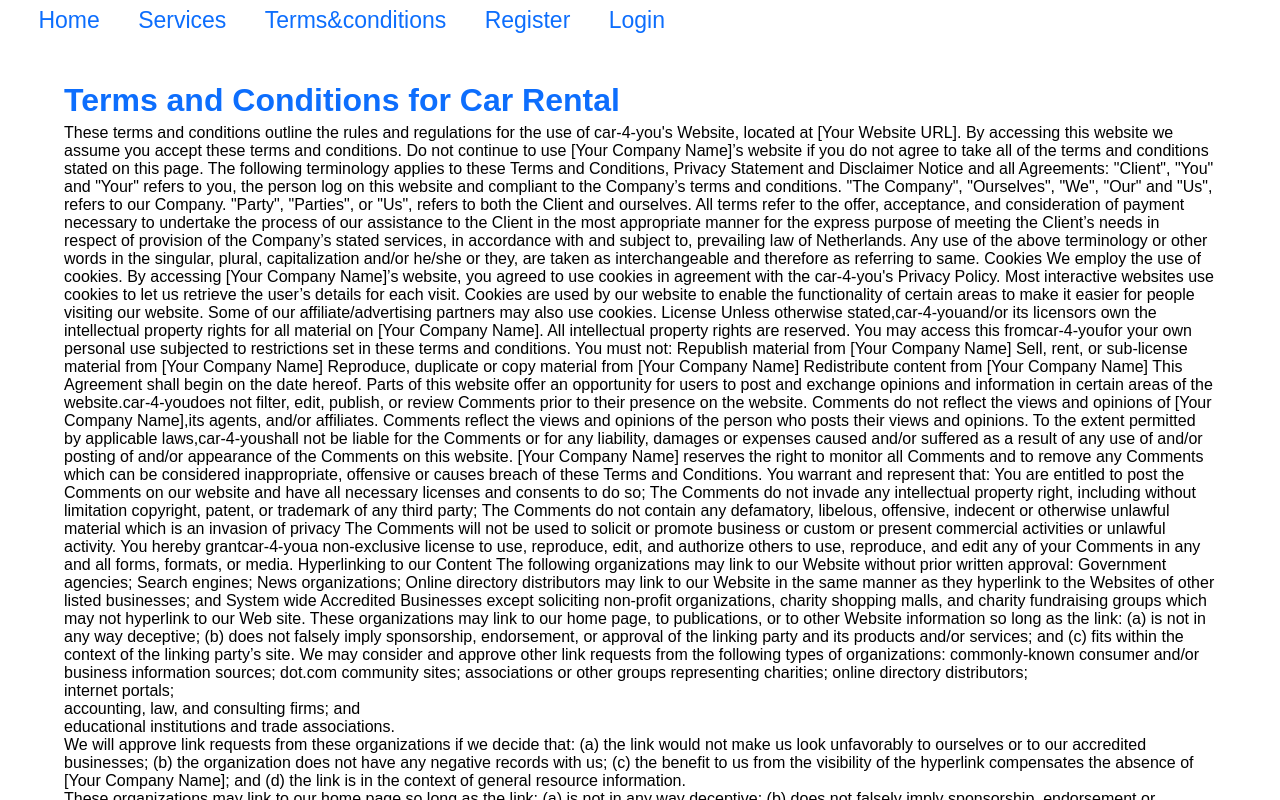
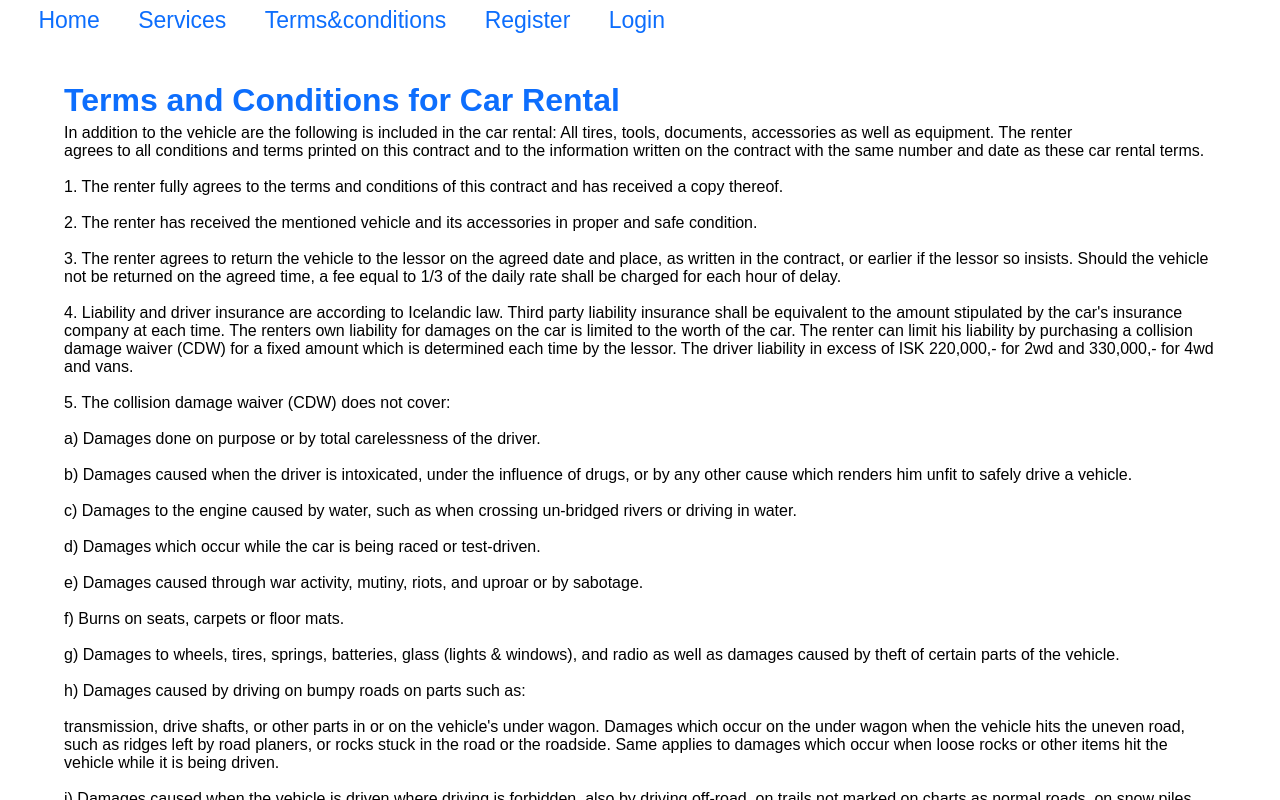
Before and after one commit to mansarawa/car4you, a Next.js app in the folder client/: page /terms in a window 1280 px wide. Shown: the top 800 px of the page. Built offline with nearby package versions, Linux system fonts and the light colour scheme.

Commit message:
loader done

```diff
--- a/client/src/app/page.jsx
+++ b/client/src/app/page.jsx
@@ -15,6 +15,7 @@ import Ertiga from '../../assets/ertiga.png'
 import Etios from '../../assets/etios.png'
 import Carens from '../../assets/carens.png'
 import Alto from '../../assets/alto.png'
+import Loader from './loading.js'
 export default function Home() {
   const router=useRouter()
 
@@ -32,6 +33,7 @@ export default function Home() {
 
 
   return (
+    <>
     <body style={{ margin: '0px' }}>
       <div className={Page.container}>
       <nav className={Page.hnav}>
@@ -196,6 +198,9 @@ export default function Home() {
           </div>
         </footer>
       </div>
+
     </body>
+     <Loader/>
+    </>
   )
 }
--- a/client/src/app/service/page.jsx
+++ b/client/src/app/service/page.jsx
@@ -45,7 +45,7 @@ export default function page() {
           <Image src={Carservice} className={Service.imgser} />
           <div className={Service.txtbox}>
             <h1>Car Service</h1>
-            <h2>Lorem ipsum dolor sit amet, consectetur adipisicing elit. Explicabo, sapiente necessitatibus? Quos nesciunt ea obcaecati praesentium similique deleniti at veritatis.</h2>
+            <h3>We provide a wide range of excellent car services, including Periodic Services, Denting & Painting, Battery Replacement, Car Spa & Cleaning, AC Service & Repair, Tyre Replacement & Wheelcare, Car Insurance Claims, Car Detailing, Custom Services, Windshields & Glass Replacement, Lights & Fitment, Car Accessories, and more.</h3>
 
           </div>
 
@@ -54,7 +54,7 @@ export default function page() {
           <Image src={Cardriver} style={{ borderRadius: '100%', width: '200px', height: '200px' }} />
           <div className={Service.txtbox}>
             <h1>Driver</h1>
-            <h2>Lorem ipsum dolor sit amet consectetur adipisicing elit. Ad ipsam rem suscipit dicta obcaecati illum accusamus sequi saepe labore, nulla ex consequuntur nesciunt, cumque ratione minima tempore delectus neque commodi.</h2>
+            <h2>All drivers working in Car-4-You Cabs from Rajasthan, well trained, can speak multiple languages and most importantly they all have a commercial driving license from Jaipur Authority.</h2>
 
           </div>
         </div>
--- a/client/src/app/service/service.module.css
+++ b/client/src/app/service/service.module.css
@@ -14,9 +14,9 @@
     height: 200px;
 }
 .heading{
-    margin-top: 0%;
+    margin-top: 2%;
     margin-bottom: 3%;
-    font-size: 50px;
+    font-size: 40px;
     text-align: center;
 }
 .carservice
--- a/client/src/app/terms/page.js
+++ b/client/src/app/terms/page.js
@@ -38,93 +38,90 @@ export default function page() {
     </nav>
     <div className={Terms.terms}>
    <h1 className={Terms.termheading}>Terms and Conditions for Car Rental</h1>
-          <p>
+       <p>
 
-These terms and conditions outline the rules and regulations for the use of car-4-you's Website, located at [Your Website URL].
+In addition to the vehicle are the following is included in the car rental: All tires, tools, documents, accessories as well as equipment.  The renter<br/>
+agrees to all conditions and terms printed on this contract and to the
+information written on the contract with the same number and date as these car rental terms.<br/><br/>
 
-By accessing this website we assume you accept these terms and conditions. Do not continue to use [Your Company Name]’s website if you do not agree to take all of the terms and conditions stated on this page.
+1. The renter fully agrees to the terms and conditions of this contract and has received a copy thereof.<br/><br/>
 
-The following terminology applies to these Terms and Conditions, Privacy Statement and Disclaimer Notice and all Agreements: "Client", "You" and "Your" refers to you, the person log on this website and compliant to the Company’s terms and conditions. "The Company", "Ourselves", "We", "Our" and "Us", refers to our Company. "Party", "Parties", or "Us", refers to both the Client and ourselves. All terms refer to the offer, acceptance, and consideration of payment necessary to undertake the process of our assistance to the Client in the most appropriate manner for the express purpose of meeting the Client’s needs in respect of provision of the Company’s stated services, in accordance with and subject to, prevailing law of Netherlands. Any use of the above terminology or other words in the singular, plural, capitalization and/or he/she or they, are taken as interchangeable and therefore as referring to same.
+2. The renter has received the mentioned vehicle and its accessories in proper and safe condition.<br/><br/>
 
-Cookies
+3. The renter agrees to return the vehicle to the lessor on the agreed date and place, as written in the contract, or earlier if the lessor so insists. Should the vehicle not be returned on the agreed time, a fee equal to 1/3 of the daily rate shall be charged for each hour of delay.<br/><br/>
 
-We employ the use of cookies. By accessing [Your Company Name]’s website, you agreed to use cookies in agreement with the car-4-you's Privacy Policy.
+4. Liability and driver insurance are according to Icelandic law. Third party liability insurance shall be equivalent to the amount stipulated by the car's insurance company at each time. The renters own liability for damages on the car is limited to the worth of the car. The renter can limit his liability by purchasing a collision damage waiver (CDW) for a fixed amount which is determined each time by the lessor.  The driver liability in excess of ISK 220,000,- for 2wd and 330,000,- for 4wd and vans.<br/><br/>
 
-Most interactive websites use cookies to let us retrieve the user’s details for each visit. Cookies are used by our website to enable the functionality of certain areas to make it easier for people visiting our website. Some of our affiliate/advertising partners may also use cookies.
-
-License
-
-Unless otherwise stated,car-4-youand/or its licensors own the intellectual property rights for all material on [Your Company Name]. All intellectual property rights are reserved. You may access this fromcar-4-youfor your own personal use subjected to restrictions set in these terms and conditions.
-
-You must not:
-
-Republish material from [Your Company Name]
-Sell, rent, or sub-license material from [Your Company Name]
-Reproduce, duplicate or copy material from [Your Company Name]
-Redistribute content from [Your Company Name]
-This Agreement shall begin on the date hereof.
-
-Parts of this website offer an opportunity for users to post and exchange opinions and information in certain areas of the website.car-4-youdoes not filter, edit, publish, or review Comments prior to their presence on the website. Comments do not reflect the views and opinions of [Your Company Name],its agents, and/or affiliates. Comments reflect the views and opinions of the person who posts their views and opinions. To the extent permitted by applicable laws,car-4-youshall not be liable for the Comments or for any liability, damages or expenses caused and/or suffered as a result of any use of and/or posting of and/or appearance of the Comments on this website.
-
-[Your Company Name] reserves the right to monitor all Comments and to remove any Comments which can be considered inappropriate, offensive or causes breach of these Terms and Conditions.
-
-You warrant and represent that:
-
-You are entitled to post the Comments on our website and have all necessary licenses and consents to do so;
-The Comments do not invade any intellectual property right, including without limitation copyright, patent, or trademark of any third party;
-The Comments do not contain any defamatory, libelous, offensive, indecent or otherwise unlawful material which is an invasion of privacy
-The Comments will not be used to solicit or promote business or custom or present commercial activities or unlawful activity.
-You hereby grantcar-4-youa non-exclusive license to use, reproduce, edit, and authorize others to use, reproduce, and edit any of your Comments in any and all forms, formats, or media.
-
-Hyperlinking to our Content
-
-The following organizations may link to our Website without prior written approval:
-
-Government agencies;
-Search engines;
-News organizations;
-Online directory distributors may link to our Website in the same manner as they hyperlink to the Websites of other listed businesses; and
-System wide Accredited Businesses except soliciting non-profit organizations, charity shopping malls, and charity fundraising groups which may not hyperlink to our Web site.
-These organizations may link to our home page, to publications, or to other Website information so long as the link: (a) is not in any way deceptive; (b) does not falsely imply sponsorship, endorsement, or approval of the linking party and its products and/or services; and (c) fits within the context of the linking party’s site.
-
-We may consider and approve other link requests from the following types of organizations:
-
-commonly-known consumer and/or business information sources;
-dot.com community sites;
-associations or other groups representing charities;
-online directory distributors;<br/>
-internet portals;<br/>
-accounting, law, and consulting firms; and<br/>
-educational institutions and trade associations.<br/>
-We will approve link requests from these organizations if we decide that: (a) the link would not make us look unfavorably to ourselves or to our accredited businesses; (b) the organization does not have any negative records with us; (c) the benefit to us from the visibility of the hyperlink compensates the absence of [Your Company Name]; and (d) the link is in the context of general resource information.<br/>
-
-These organizations may link to our home page so long as the link: (a) is not in any way deceptive; (b) does not falsely imply sponsorship, endorsement or approval of the linking party and its products or services; and (c) fits within the context of the linking party’s site.<br/>
-
-If you are one of the organizations listed in paragraph 2 above and are interested in linking to our website, you must inform us by sending an e-mail to [Your Company Name]. Please include your name, your organization name, contact information as well as the URL of your site, a list of any URLs from which you intend to link to our Website, and a list of the URLs on our site to which you would like to link. Wait 2-3 weeks for a response.<br/>
-
-Approved organizations may hyperlink to our Website as follows: <br/>
-
-By use of our corporate name; or <br/>
-By use of the uniform resource locator being linked to; or <br/>
-By use of any other description of our Website being linked to that makes sense within the context and format of content on the linking party’s site. <br/>
-No use of car-4-you's logo or other artwork will be allowed for linking absent a trademark license agreement. <br/>
+5. The collision damage waiver (CDW) does not cover:<br/><br/>
+a) Damages done on purpose or by total carelessness of the driver.<br/><br/>
+b) Damages caused when the driver is intoxicated, under the influence of drugs, or by any other cause which renders him unfit to safely drive a vehicle.<br/><br/>
+c) Damages to the engine caused by water, such as when crossing un-bridged rivers or driving in water.<br/><br/>
+d) Damages which occur while the car is being raced or test-driven.<br/><br/>
+e) Damages caused through war activity, mutiny, riots, and uproar or by sabotage.<br/><br/>
+f) Burns on seats, carpets or floor mats.<br/><br/>
+g) Damages to wheels, tires, springs, batteries, glass (lights & windows), and radio as well as damages caused by theft of certain parts of the vehicle.<br/><br/>
+h) Damages caused by driving on bumpy roads on parts such as:<br/><br/>
+transmission, drive shafts, or other parts in or on the vehicle's under wagon. Damages which occur on the under wagon when the vehicle hits the uneven road, such as ridges left by road planers, or rocks stuck in the road or the roadside. Same applies to damages which occur when loose rocks or other items hit the vehicle while it is being driven.<br/><br/>
+i) Damages caused when the vehicle is driven where driving is forbidden, also by driving off-road, on trails not marked on charts as normal roads, on snow piles, on ice, over un-bridged rivers or streams, on beaches, in dirt or on any other kind of off-roads.<br/><br/>
+j) Damages when sand, gravel, ash, lava or other earth materials are blown on the vehicle.<br/><br/>
+k) Should the vehicle be moved by sea, damages caused to it by the ocean water will not be paid<br/><br/>.
+l) Damages caused by the wind blowing up the door while opening it.<br/><br/>
+m) Other cases are referred to the general conditions of the comprehensive vehicle insurance.<br/><br/>
 
 
 
-Without prior approval and written permission, you may not create frames around our Webpages that alter in any way the visual presentation or appearance of our Website. <br/>
+6. SUPER CDW: CDW covers damages to the rental vehicle; it waives liability in case of any damages to the vehicle in excess of ISK 220.000 for 2wd and ISK 330.000 for 4wd and vans. But when you take Super CDW you change that to ISK 100.000 for 2wd and 160.000 ISK for 4wd and vans. Super CDW is available for ISK 1.300,- per day. But no insurance covers damages to the underside of the car.<br/><br/>
 
-Content Liability <br/>
+7. The car must be operated and driven with great care. The renter shall be liable for all damage to the car and injury sustained by passengers caused by collision or accident, which is not paid by the insurance company of the vehicle.<br/><br/>
 
-We shall not be held responsible for any content that appears on your Website. You agree to protect and defend us against all claims that are rising on your Website. No link(s) should appear on any Website that may be interpreted as libelous, obscene, or criminal, or which infringes, otherwise violates, or advocates the infringement or other violation of, any third-party rights.<br/>
+8. In case of a collision or accident, the renter must report it instantly to law enforcement authorities and to the lessor, and must not leave the scene of the accident or collision until such action has been taken and after the police has arrived on the scene.<br/><br/>
 
-Your Privacy <br/>
+9. Renter shall return the vehicle to the office of the lessor which has been agreed upon at the beginning of the rental period, along with all tires, tools, accessories and equipment in same condition as it was when received, though ordinary wear and tear is accepted. Lessor may repossess the vehicle without notice at any time if it is illegally parked, used in violation of law, against the terms of this agreement or is apparently abandoned.<br/><br/>
 
-Please read Privacy Policy
+10. Under no circumstances is it permitted to use the vehicle, operate or drive:<br/><br/>
+a) In violation of Icelandic law, or the conditions and terms of this contract.<br/><br/>
+b) For the transportation of passengers or property against payment.<br/><br/>
+c) To propel or tow any vehicle, trailer or other objects.<br/><br/>
+d) By any person other than the renter signing this contract, unless by written consent of lessor.<br/><br/>
+e) Off-roads, that is roads that are not marked as normal driving roads on a road map.<br/><br/>
 
+11. Any violation of Icelandic law, or of any of the terms or conditions of this contract, by the renter or any other driver which the renter has granted permission to operate or drive the vehicle, renders the renter is fully responsible for all damages done to the vehicle what ever the cause may be.<br/><br/>
 
-          </p>
+12. The number of kilometers (km) the vehicle is driven while this contract is valid is decided by reading the standard km reading device (speedometer) attached to the vehicle by the manufacturer. Renter shall report immediately if the speedometer is not working or seizes to function during the rental period.<br/><br/>
+
+13. Lessor shall not be liable for disappearance or damage to any property left, stored or transported by renter or other persons, in or on the vehicle, either before or after it has been returned to lessor.<br/><br/>
+
+14. Renter agrees to pay lessor on demand:<br/><br/>
+a) Deposit of the probable rental cost.<br/><br/>
+b) All expenses incurred by lessor in returning the vehicle back to lessor's station, if it has been left somewhere else, regardless of condition of the vehicle, roads or weather.<br/><br/>
+c) A sum equal to the value of all the tires (regardless of road conditions), the tools and accessories which have been damaged, lost or stolen from the vehicle.<br/><br/>
+
+15. Renter is not authorized to have the vehicle or its accessories repaired or altered. The renter shall not permit any lien to be placed upon the vehicle without lessors prior consent. Renter shall pay all unauthorized charges in connection with the use, repairs, or safekeeping of the vehicle.<br/><br/>
+
+16. The rental fee is paid up front. Discount agreed upon from that fee will be discontinued on the 10th day of the following month. From that day highest possible monthly interest will be added to the whole sum. VAT  will be added to the discontinued discount.If it is written in the rental contract that discount is to be granted from the rental fee, this discount will be discontinued if renter causes injuries to another party or damages the vehicle and is not 100% in the right.<br/><br/>
+
+17. Renter agrees to pay all costs which lessor may incur in collecting payment by law. Renters self risk with Gravel Protection is 20.000isk.<br/><br/>
+
+18. Any legal proceedings arising from this contract shall be conducted before the Reykjavik Municipal Court without prior submission to a board of conciliation.<br/><br/>
+
+19. All car must be retuned with full tank of gas . Service for refuel is 2.500 kr.<br/><br/>
+
+20. Renter agrees to pay all costs to Lessor incurred in collecting payment from Renter. A credit card number or imprint is taken at start of all rentals for security reasons. It may be used to pay all extra charges, including extra kilometre's, extra days, extra insurance, parking fines, refilling gasoline, damages or any cost due to the car rental as a result of the renters use of the car.<br/><br/>
+
+CANCELLATION POLICY:<br/><br/>
+If you cancel 15 days or more before pick up time:<br/><br/>
+- you pay nothing or you get 100% refund of what you have already paid.<br/><br/>
+<br/><br/>
+If you cancel 14 days before pickup time:<br/><br/>
+- you pay 20% of the total or you get 80% refund if you have already paid.<br/><br/>
+If you cancel 48 hrs. before pick up time or a no-show:<br/><br/>
+- you pay 80% of the total or you get 20% refund if you have already paid.<br/><br/>
+       </p>
 
     </div>
+          <footer style={{backgroundColor:'#0d6efd',height:'50px',display:'flex',justifyContent:'center',alignItems:'center'}}>
+            <h4 style={{color:"white",textAlign:'center',}}>@ Copyright 2021-mansarawa</h4>
+          </footer>
     </div>
   )
 }
```
Also changed, not shown: client/src/app/loading.js (added, +13 -0 lines), client/src/app/page.module.css (+2 -12 lines).
